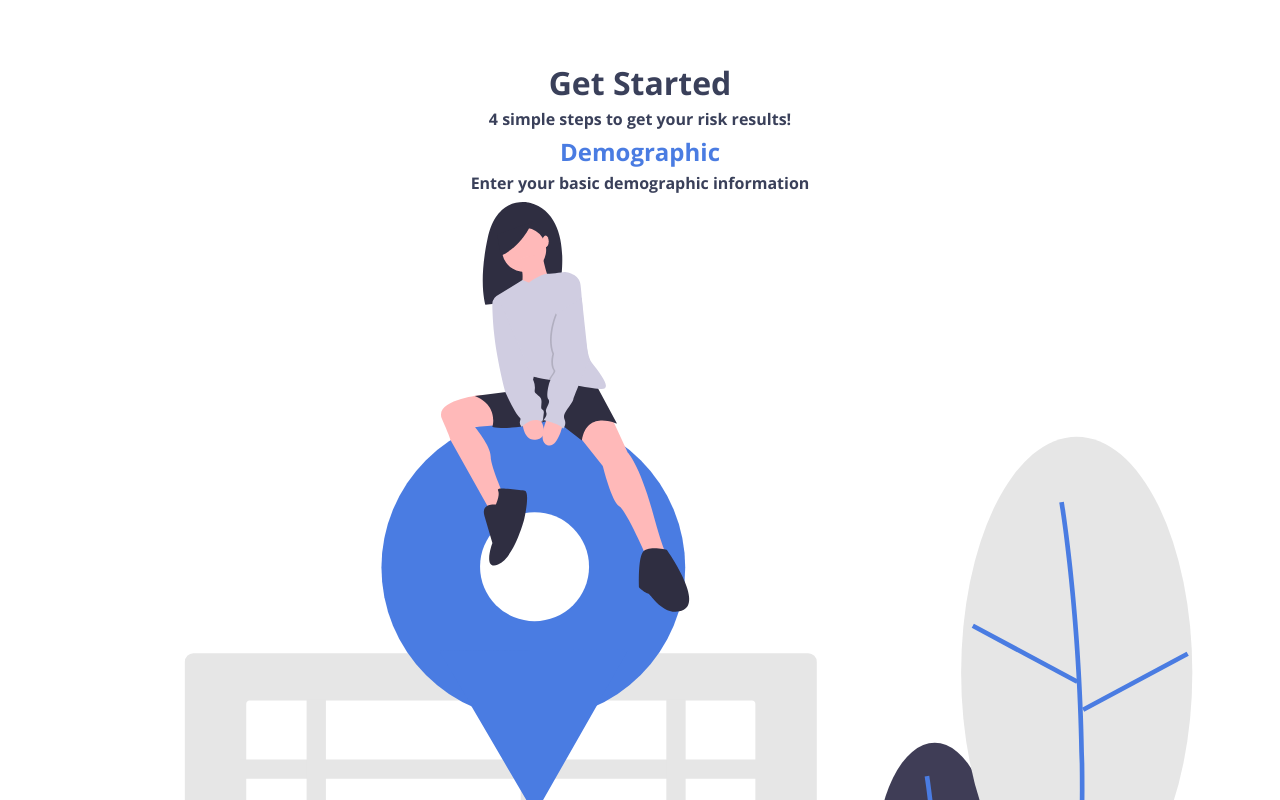
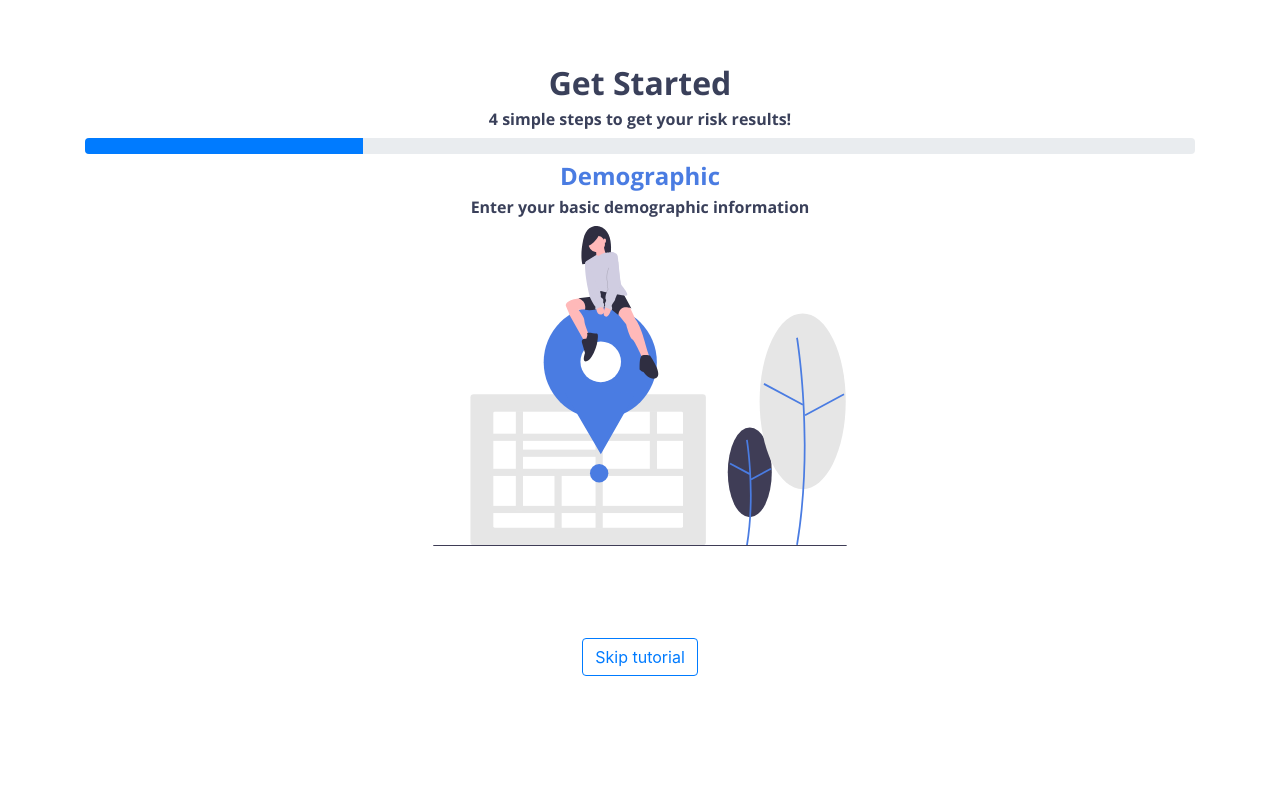
Before and after one commit to RaynyT/COVID-19-Risk-Assessment-Tool, a React (Create React App) app in the folder covrt/: page /get-started in a window 1280 px wide. Shown: the top 800 px of the page. Built offline with nearby package versions, Linux system fonts and the light colour scheme; some icons are missing.

Commit message:
Add progress bar and make images smaller

```diff
--- a/covrt/src/components/Tutorial.css
+++ b/covrt/src/components/Tutorial.css
@@ -40,7 +40,7 @@
     margin-right: auto;
     margin-top: .5rem;
     margin-bottom: .5rem;
-    height: auto;
+    height: 20rem;
     width: 100%;
 }
 
--- a/covrt/src/components/Tutorial.js
+++ b/covrt/src/components/Tutorial.js
@@ -1,5 +1,5 @@
 import { useState } from 'react';
-import { Button } from 'reactstrap';
+import { ProgressBar } from 'react-bootstrap'
 import { Link } from 'react-router-dom';
 import { ChevronLeftIcon, ChevronRightIcon } from '@primer/octicons-react';
 
@@ -16,6 +16,7 @@ export default function Tutorial() {
     const[step, setStep] = useState(1);
 
     let stepScreen = <div></div>;
+    let progress = 25;
 
     const handleNextClick = () => {
         setStep(step + 1);
@@ -28,24 +29,30 @@ export default function Tutorial() {
     switch(step) {
         case 1:
             stepScreen = <StepOne nextClickCallback={handleNextClick}/>;
+            progress = 25;
             break;
         case 2:
             stepScreen = <StepTwo nextClickCallback={handleNextClick} backClickCallback={handleBackClick}/>;
+            progress = 50;
             break;
         case 3:
             stepScreen = <StepThree nextClickCallback={handleNextClick}  backClickCallback={handleBackClick}/>;
+            progress = 75;
             break;
         case 4:
             stepScreen = <StepFour  backClickCallback={handleBackClick}/>;
+            progress = 100;
             break;
         default:
             stepScreen = <StepOne nextClickCallback={handleNextClick}/>;
+            progress = 25;
     }
 
     return (
         <div className="container">
             <h1 className="heading-text">Get Started</h1>
             <h2 className="sub-heading-text">4 simple steps to get your risk results!</h2>
+                <ProgressBar now={progress} label={progress + "%"} srOnly />
             {stepScreen}
         </div>
     );
```
